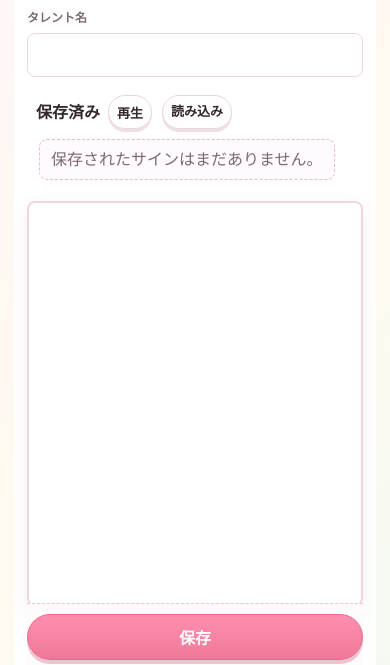
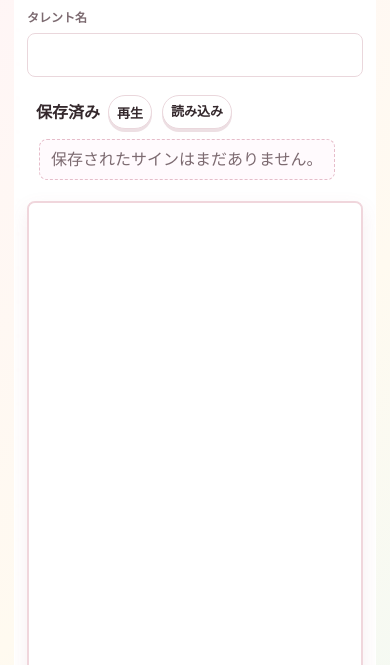
Before and after one commit to takuyaiwamoto/SignRecord, an Electron app: page index.html in a window 390 px wide. Shown: the part 124-789 px from the top of the page. Drawn offline with Linux system fonts and the light colour scheme.

Commit message:
Match capture canvas to replay paper ratio

```diff
--- a/styles.css
+++ b/styles.css
@@ -191,8 +191,10 @@ input:not([type]) {
 
 .canvas-frame {
   display: grid;
-  min-height: 320px;
-  min-height: min(58dvh, 620px);
+  width: min(100%, 430px);
+  aspect-ratio: 89 / 127;
+  align-self: start;
+  justify-self: center;
   border: 2px solid #f0d6dc;
   border-radius: 8px;
   background:
@@ -546,7 +548,7 @@ input:not([type]) {
   }
 
   .canvas-frame {
-    min-height: 48dvh;
+    min-height: 0;
   }
 
   .toolbar {
```
